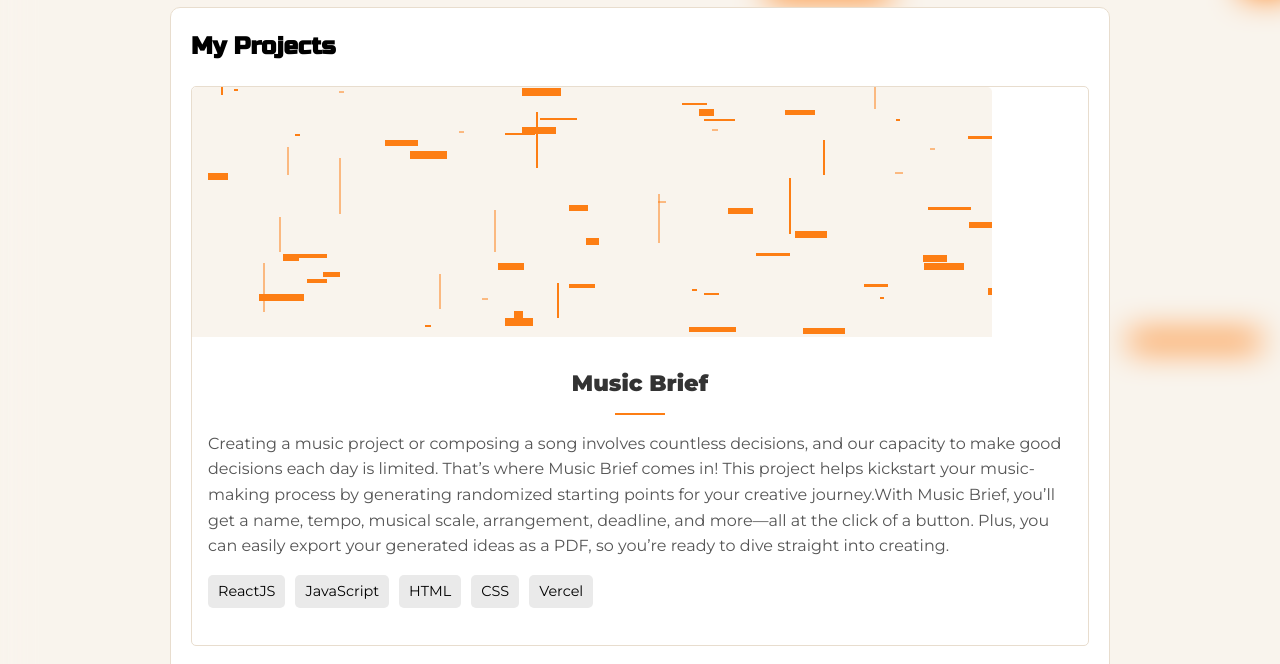
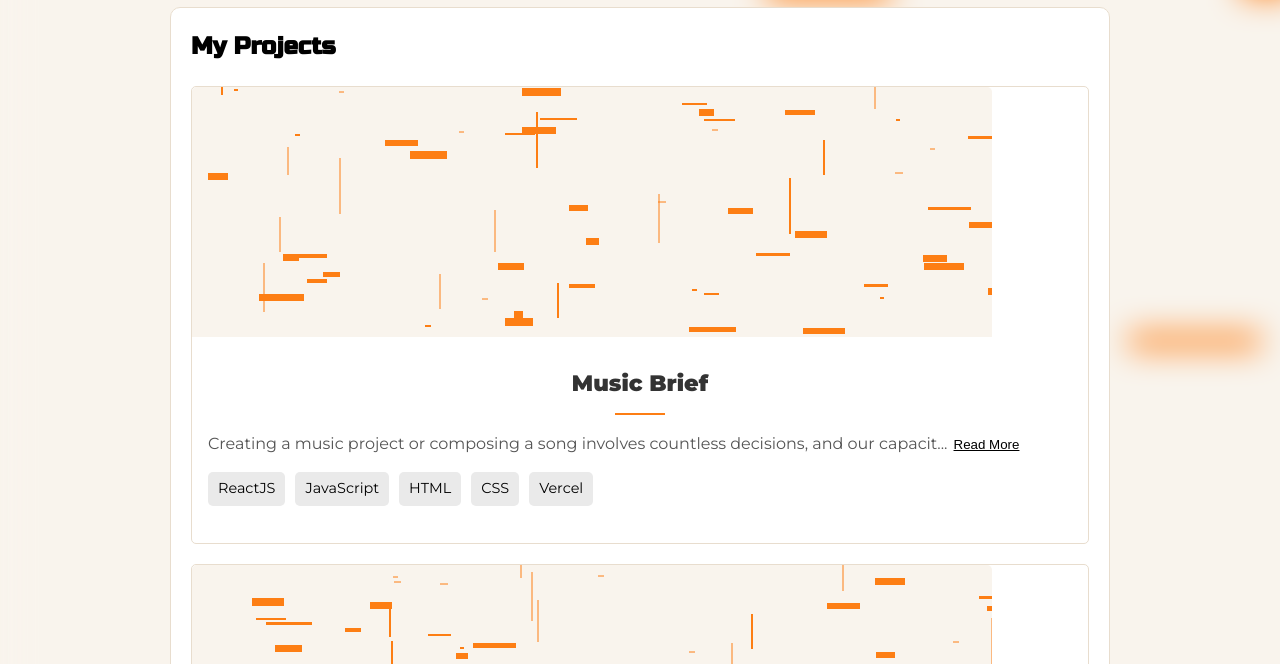
Before and after one commit to aras72h/cv, a plain HTML site: page index.html in a window 1280 px wide. Shown: the part 81-745 px from the top of the page. Drawn offline with Linux system fonts and the light colour scheme.

Commit message:
Implement read more

```diff
--- a/index.js
+++ b/index.js
@@ -108,7 +108,24 @@ document.addEventListener("DOMContentLoaded", () => {
 
         const projectDescription = document.createElement("p");
         projectDescription.className = "project-description";
-        projectDescription.textContent = project.description;
+        const description = project.description
+        const wc = description.split(' ').length
+        if (wc > 15) {
+            // Add Read more ... option
+            // tranc + span
+            const shortText = project.description.slice(0, 90)
+            const dots = '...'
+            const readMore = document.createElement('button')
+            readMore.className = 'more-btn'
+            readMore.innerText = 'Read More'
+            readMore.addEventListener('click', () => {
+                projectDescription.textContent = project.description
+            })
+            projectDescription.textContent = shortText + dots
+            projectDescription.appendChild(readMore)
+        } else {
+            projectDescription.textContent = project.description
+        }
         projectDetails.appendChild(projectDescription);
 
         const techStack = document.createElement("ul");
--- a/styles.css
+++ b/styles.css
@@ -162,6 +162,17 @@ a {
     color: #555;
 }
 
+.more-btn {
+    border: none;
+    background-color: transparent;
+    text-decoration: underline;
+    cursor: pointer;
+}
+
+.more-btn:hover {
+    background-color: var(--primary-border);
+}
+
 .tech-stack {
     list-style: none;
     padding: 0;
@@ -194,8 +205,7 @@ a {
 }
 
 input,
-textarea,
-button {
+textarea {
     padding: 10px;
     font-size: 1rem;
     border: 1px solid var(--primary-border);
```
